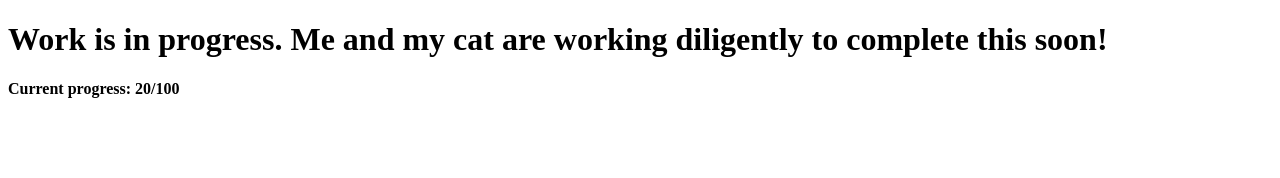
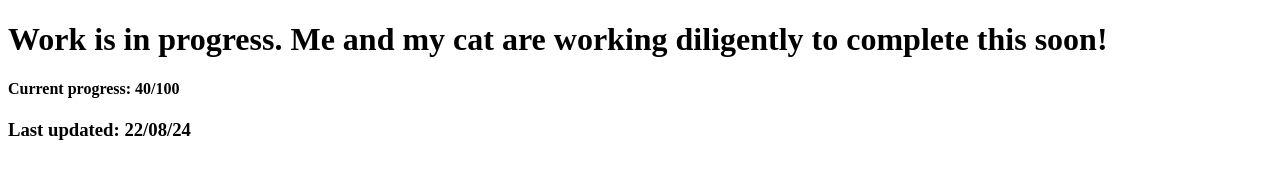
Before and after one commit to jakolzhang/jakolzhang.github.io, a plain HTML site: page index.html in a window 1280 px wide. Drawn offline with Linux system fonts and the light colour scheme.

Commit message:
Update index.html
Update on progress

```diff
--- a/index.html
+++ b/index.html
@@ -2,6 +2,7 @@
 <html>
 <body>
 <h1>Work is in progress. Me and my cat are working diligently to complete this soon!</h1>
-<h4>Current progress: 20/100</h4>
+<h4>Current progress: 40/100</h4>
+<h3>Last updated: 22/08/24</h3>
 </body>
 </html>
```
